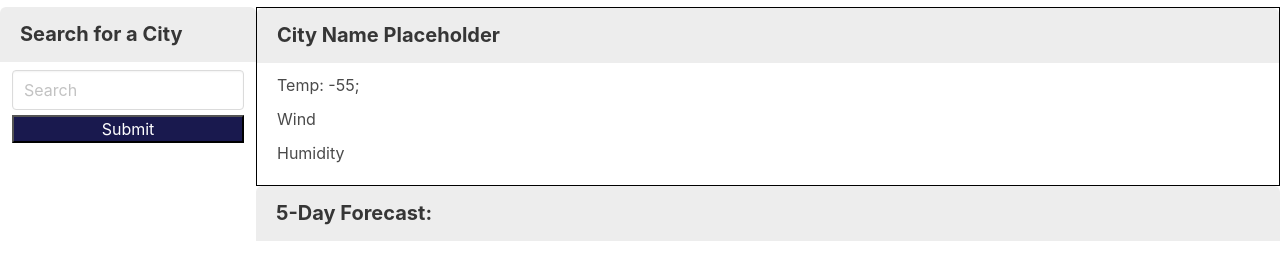
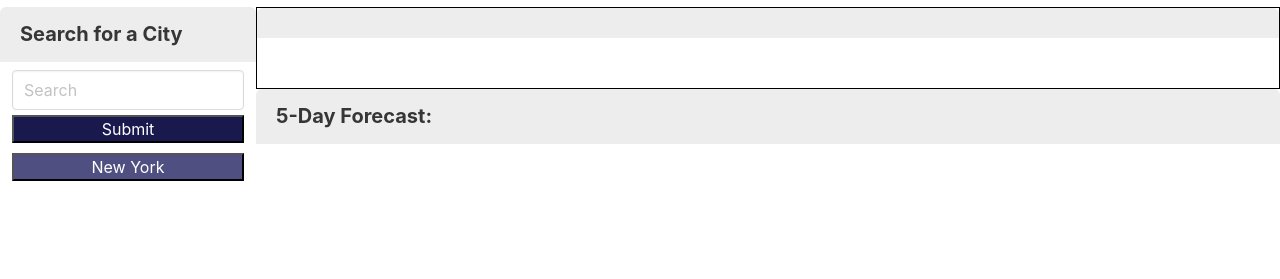
Before and after one commit to LaertXh/weather-dashboard, a plain HTML site: page index.html in a window 1280 px wide. Shown: the part 123-402 px from the top of the page. Drawn offline with nearby package versions, Linux system fonts and the light colour scheme; no server answers.

Commit message:
created sceleton for the history buttons

```diff
--- a/assets/css/style.css
+++ b/assets/css/style.css
@@ -1,6 +1,7 @@
 :root{
   --background: rgb(28, 28, 128);
   --button-background:  rgb(25, 25, 78);
+  --history-button-background:  rgb(79, 79, 129);
 }
 
 h1{
@@ -32,12 +33,25 @@ h1{
   background-size: cover;
 }
 
-button{
+#submit-button{
   margin: 5px 10px;
   background-color: var(--button-background);
   color: white;
   padding: 2px;
   width: 100%
+}
+
+.button-list{
+  display: flex;
+  flex-direction: column;
+  width: 100%;
+}
+
+.history-button{
+  background-color: var(--history-button-background);
+  color: white;
+  margin-top: 5px;
+  padding: 2px;
 }
 
 .weather-box{
--- a/assets/js/script.js
+++ b/assets/js/script.js
@@ -7,6 +7,7 @@ let tempTextEl = document.querySelector("#temp-text");
 let windTextEl = document.querySelector("#wind-text");
 let humidityTextEl = document.querySelector("#humidity-text");
 let weatherPanelsEl = document.querySelector(".weather-panels");
+let buttonListEl = document.querySelector(".button-list");
 
 //DATA ==========================================================================================
 let apiKey = "4dcc04aad0e12d160288086e453dc2ff";
@@ -14,8 +15,17 @@ let city;
 //FUNCTIONS =====================================================================================
 
 function submitButtonListener(event){
-    event.preventDefault();;
+    event.preventDefault();
+    console.log(this);
     city = userInputTextEl.value;
+
+    //create the history for the searches
+    let newButton = document.createElement("button");
+    newButton.innerHTML = city;
+    newButton.addEventListener('click', submitButtonListener);
+    newButton.setAttribute("class", "history-button")
+    buttonListEl.insertBefore(newButton, buttonListEl.firstChild);
+    userInputTextEl.value = "";
 
     let apiLinkCurrent = "https://api.openweathermap.org/data/2.5/weather?q=" + city + "&appid=" + apiKey;
     let apiLinkForecast = "https://api.openweathermap.org/data/2.5/forecast?q=" + city + "&appid=" + apiKey;
@@ -81,3 +91,7 @@ formEl.addEventListener('submit', submitButtonListener);
 
 
 //INITIALIZATIONS ===============================================================================
+//when website loads it will show weather conditions for new york city by default
+userInputTextEl.value = "New York"
+submitButtonListener(new Event('click'));
+userInputTextEl.value = ""
--- a/index.html
+++ b/index.html
@@ -26,6 +26,10 @@
                   <input class="input" type="text" placeholder="Search">
                 </p>
                 <button id="submit-button" type="submit">Submit</i></button>
+                <div class="button-list">
+
+                </div>
+
             </form>
 
         </div>
@@ -33,17 +37,17 @@
         <div class="weather-box">
             <section class="weather-text">
                 <h2 id="city-name" class="panel-heading">
-                    City Name Placeholder
+
                 </h2>
 
                 <p id="temp-text" class="weather-details">
-                    Temp: -55;
+
                 </p>
                 <p id="wind-text" class="weather-details">
-                    Wind
+
                 </p>
                 <p id="humidity-text" class="weather-details">
-                    Humidity
+
                 </p>
 
             </section>
```
